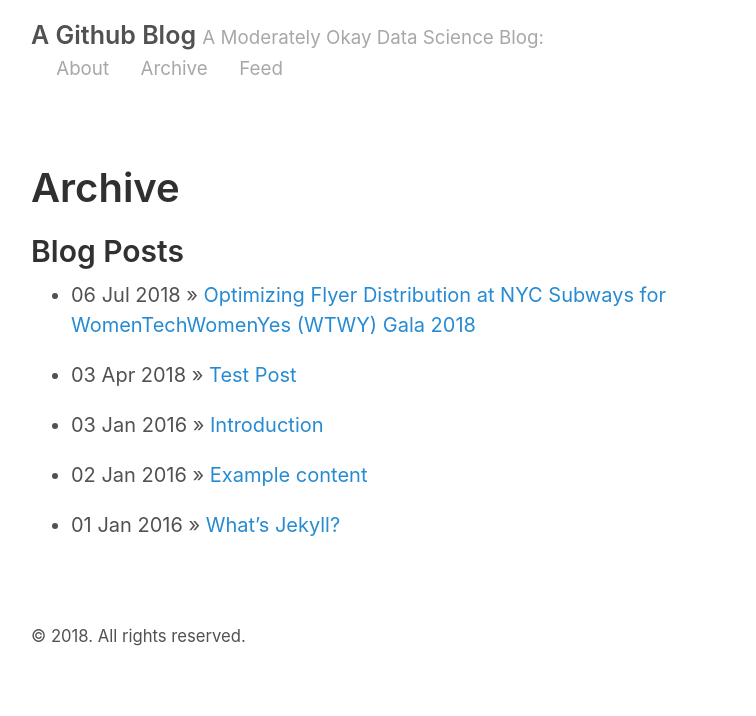
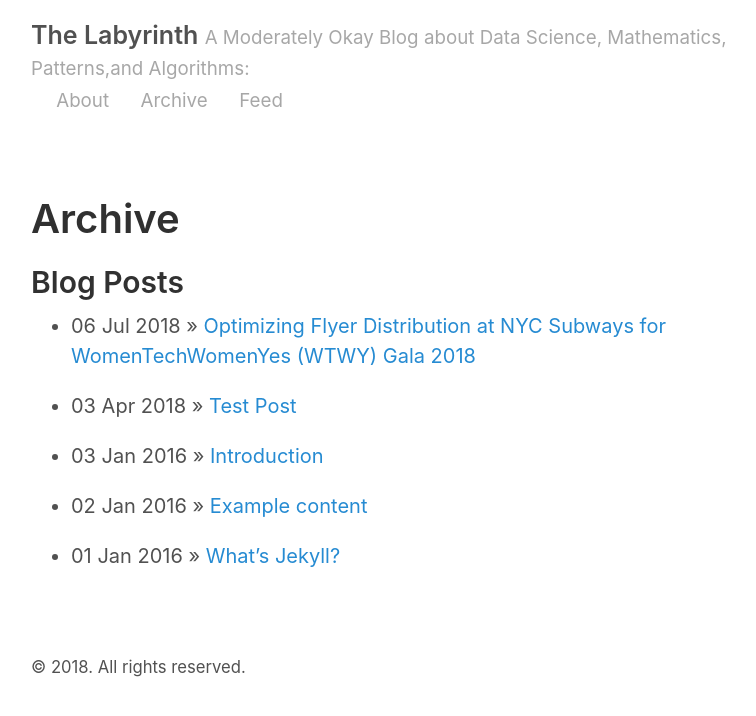
Before and after one commit to parujp/parujp.github.io, a Jekyll site: the page built from archive.md, in a window 1280 px wide. Shown: the top 716 px of the page, without its empty margins (259-1015 px from the left). Built offline with Jekyll 4.4.1, drawn with Linux system fonts in a browser that asks for light colours.

Commit message:
changed blog title and description

```diff
--- a/_config.yml
+++ b/_config.yml
@@ -2,8 +2,8 @@
 permalink:           pretty
 
 # Setup
-title:               A Github Blog
-tagline:             A Moderately Okay Data Science Blog
+title:               The Labyrinth
+tagline:             A Moderately Okay Blog about Data Science, Mathematics, Patterns,and  Algorithms
 url:                 http://parujp.github.io/
 paginate:            2
 baseurl:             ""
```
Also changed, not shown: public/743289054eaebb76b62e592e7b359050_black-ink-sketch-etsy-au-nyc-subway-drawing_340-270.jpg (added).
